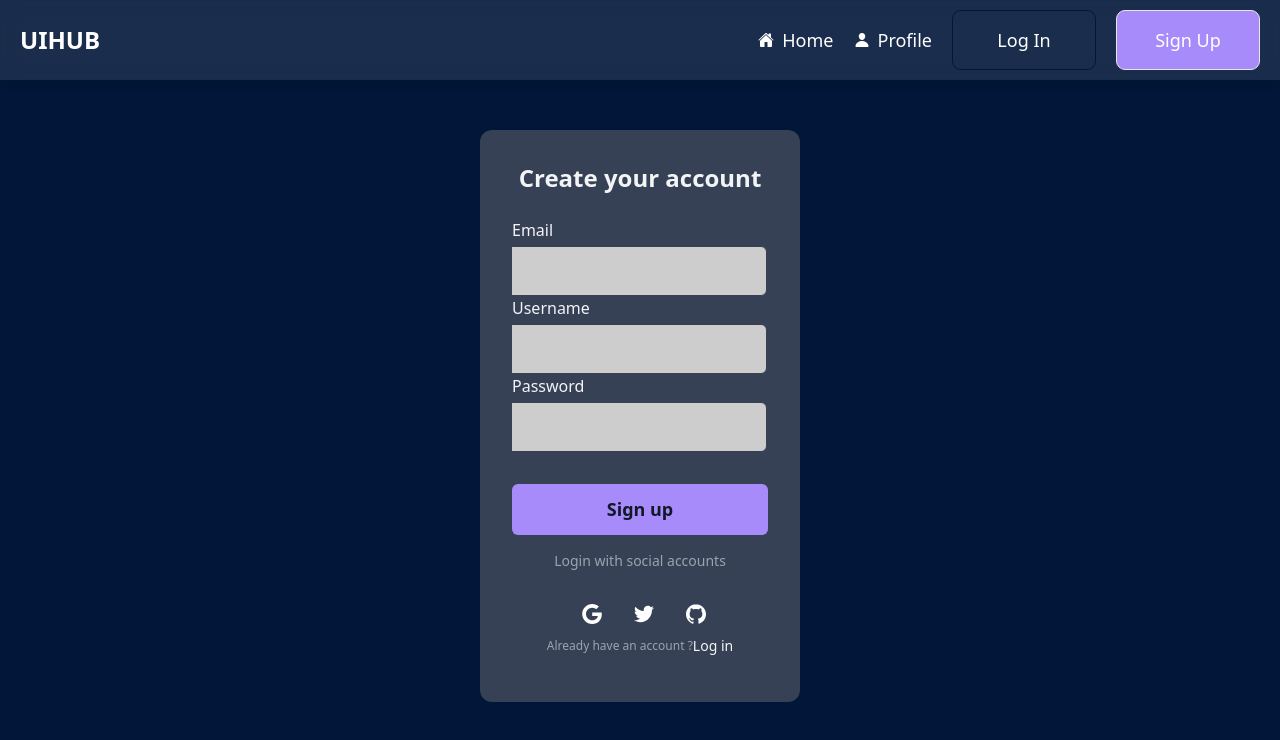
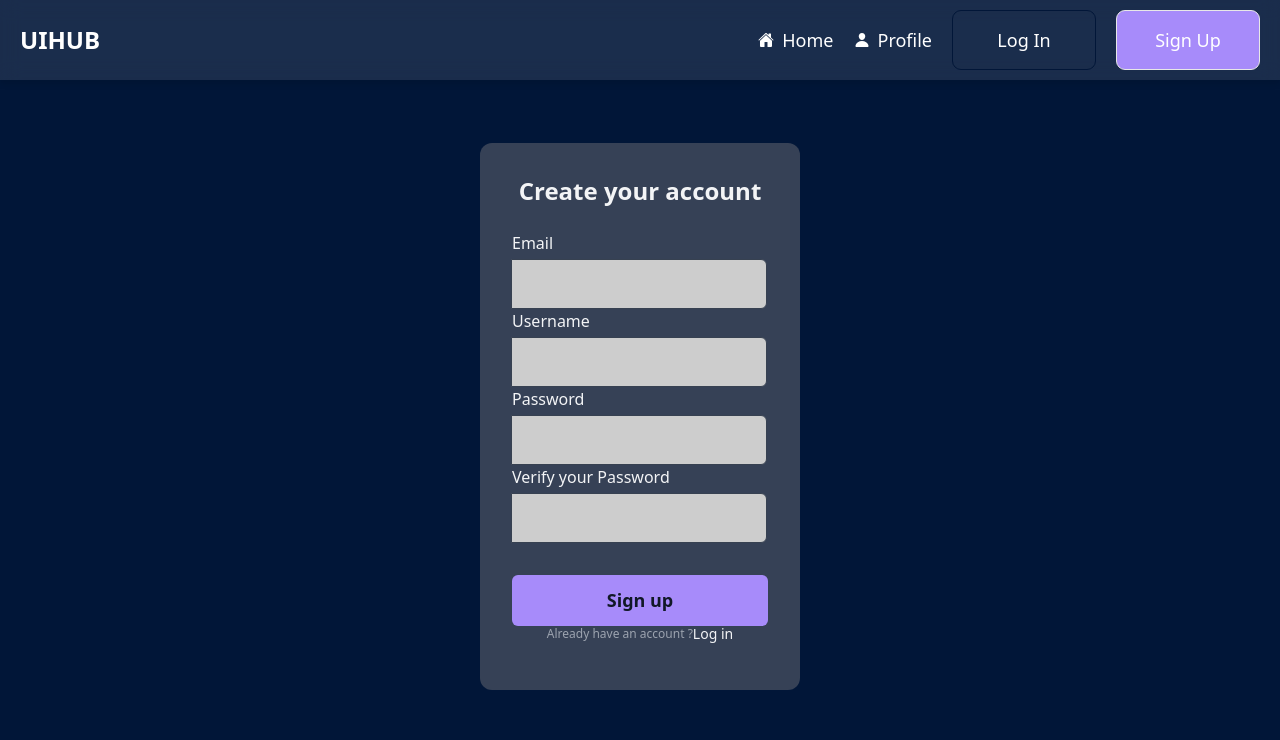
Before and after one commit to Maxou2003/UIhub, a React (Create React App) app in the folder client/: page /signup in a window 1280 px wide. Shown: the top 740 px of the page. Built offline with nearby package versions, Linux system fonts and the light colour scheme.

Commit message:
signup form debug

```diff
--- a/client/src/components/SignupForm/SignupForm.css
+++ b/client/src/components/SignupForm/SignupForm.css
@@ -43,6 +43,7 @@
 .signup .form-container .input-group input:focus {
     border-color: rgba(167, 139, 250);
 }
+
 
 .signup .form-container .login a {
     color: rgba(243, 244, 246, 1);
--- a/client/src/components/SignupForm/SignupForm.js
+++ b/client/src/components/SignupForm/SignupForm.js
@@ -1,13 +1,15 @@
 import React, { useState } from "react";
 import './SignupForm.css';
 import axios from 'axios';
+import { set } from "mongoose";
 
 function SignupForm() {
 
     const [formData, setFormData] = useState({
         email: '',
         username: '',
-        password: ''
+        password: '',
+        verify_password: '',
     });
 
     const [errors, setErrors] = useState({});
@@ -22,11 +24,10 @@ function SignupForm() {
 
     const validateForm = () => {
         const newErrors = {};
-        if (!formData.email) newErrors.email = 'email is required.';
-        if (!formData.password) newErrors.password = 'Password is required.';
-        if (!formData.username) newErrors.username = 'Username is required.';
+        if (!formData.email || !formData.password || !formData.username || !formData.verify_password) newErrors.requiredElementMissing = 'Please fill the form fully before submitting.';
+        if (formData.password !== formData.verify_password) newErrors.verify_password = 'Passwords do not match.';
         setErrors(newErrors);
-        return Object.keys(newErrors).length === 0; // Return true if no errors
+        return Object.keys(newErrors).length === 0;
     };
 
 
@@ -34,20 +35,31 @@ function SignupForm() {
         e.preventDefault();
         setErrors({});
         setLoading(true);
+        const sign = document.querySelector('.signup .form-container .sign');
+        sign.style.marginTop = '1rem';
 
-        if (!validateForm()) { return; }
-
-        try {
-            const response = await axios.post('http://localhost:5000/api/auth/signup', formData);
-            console.log(response.data);
-            setLoading(false);
-        } catch (error) {
-            setLoading(false);
-            setErrors(error.response.data);
+        if (!validateForm()) {
+            sign.style.marginTop = '0rem';
+            return;
         }
-    }
 
 
+        const response = await axios.post('http://localhost:5000/api/auth/signup', {
+            email: formData.email,
+            password: formData.password,
+            username: formData.username
+        })
+            .then((response) => {
+                console.log(response.data);
+                setLoading(false);
+            })
+            .catch((error) => {
+
+                setLoading(false);
+                setErrors(error.response.data)
+            }
+            );
+    }
 
     return (
         <div className="form-container">
@@ -56,49 +68,30 @@ function SignupForm() {
                 <div className="input-group">
                     <label for="email">Email</label>
                     <input type="email" name="email" id="email" placeholder="" value={formData.email} onChange={handleInputChange} />
-                    {errors.email && <p className="error">{errors.email}</p>}
                 </div>
 
                 <div className="input-group">
                     <label for="username">Username</label>
                     <input type="text" name="username" id="username" placeholder="" value={formData.username} onChange={handleInputChange} />
-                    {errors.username && <p className="error">{errors.username}</p>}
                 </div>
 
                 <div className="input-group">
                     <label for="password">Password</label>
                     <input type="password" name="password" id="password" placeholder="" value={formData.password} onChange={handleInputChange} />
-                    {errors.password && <p className="error">{errors.password}</p>}
+
                 </div>
-
-                <button className="sign">Sign up</button>
+                <div className="input-group">
+                    <label for="verify_password">Verify your Password</label>
+                    <input type="password" name="verify_password" id="verify_password" placeholder="" value={formData.verify_password} onChange={handleInputChange} />
+                    {errors.verify_password && <p className="error">{errors.verify_password}</p>}
+                    {errors.requiredElementMissing && <p className="error">{errors.requiredElementMissing}</p>}
+                </div>
+                <button className="sign" >Sign up</button>
             </form>
-            <div className="social-message">
-                <div className="line"></div>
-                <p className="message">Login with social accounts</p>
-                <div className="line"></div>
-            </div>
-            <div className="social-icons">
-                <button aria-label="Log in with Google" className="icon">
-                    <svg xmlns="http://www.w3.org/2000/svg" viewBox="0 0 32 32" className="w-5 h-5 fill-current">
-                        <path d="M16.318 13.714v5.484h9.078c-0.37 2.354-2.745 6.901-9.078 6.901-5.458 0-9.917-4.521-9.917-10.099s4.458-10.099 9.917-10.099c3.109 0 5.193 1.318 6.38 2.464l4.339-4.182c-2.786-2.599-6.396-4.182-10.719-4.182-8.844 0-16 7.151-16 16s7.156 16 16 16c9.234 0 15.365-6.49 15.365-15.635 0-1.052-0.115-1.854-0.255-2.651z"></path>
-                    </svg>
-                </button>
-                <button aria-label="Log in with Twitter" className="icon">
-                    <svg xmlns="http://www.w3.org/2000/svg" viewBox="0 0 32 32" className="w-5 h-5 fill-current">
-                        <path d="M31.937 6.093c-1.177 0.516-2.437 0.871-3.765 1.032 1.355-0.813 2.391-2.099 2.885-3.631-1.271 0.74-2.677 1.276-4.172 1.579-1.192-1.276-2.896-2.079-4.787-2.079-3.625 0-6.563 2.937-6.563 6.557 0 0.521 0.063 1.021 0.172 1.495-5.453-0.255-10.287-2.875-13.52-6.833-0.568 0.964-0.891 2.084-0.891 3.303 0 2.281 1.161 4.281 2.916 5.457-1.073-0.031-2.083-0.328-2.968-0.817v0.079c0 3.181 2.26 5.833 5.26 6.437-0.547 0.145-1.131 0.229-1.724 0.229-0.421 0-0.823-0.041-1.224-0.115 0.844 2.604 3.26 4.5 6.14 4.557-2.239 1.755-5.077 2.801-8.135 2.801-0.521 0-1.041-0.025-1.563-0.088 2.917 1.86 6.36 2.948 10.079 2.948 12.067 0 18.661-9.995 18.661-18.651 0-0.276 0-0.557-0.021-0.839 1.287-0.917 2.401-2.079 3.281-3.396z"></path>
-                    </svg>
-                </button>
-                <button aria-label="Log in with GitHub" className="icon">
-                    <svg xmlns="http://www.w3.org/2000/svg" viewBox="0 0 32 32" className="w-5 h-5 fill-current">
-                        <path d="M16 0.396c-8.839 0-16 7.167-16 16 0 7.073 4.584 13.068 10.937 15.183 0.803 0.151 1.093-0.344 1.093-0.772 0-0.38-0.009-1.385-0.015-2.719-4.453 0.964-5.391-2.151-5.391-2.151-0.729-1.844-1.781-2.339-1.781-2.339-1.448-0.989 0.115-0.968 0.115-0.968 1.604 0.109 2.448 1.645 2.448 1.645 1.427 2.448 3.744 1.74 4.661 1.328 0.14-1.031 0.557-1.74 1.011-2.135-3.552-0.401-7.287-1.776-7.287-7.907 0-1.751 0.62-3.177 1.645-4.297-0.177-0.401-0.719-2.031 0.141-4.235 0 0 1.339-0.427 4.4 1.641 1.281-0.355 2.641-0.532 4-0.541 1.36 0.009 2.719 0.187 4 0.541 3.043-2.068 4.381-1.641 4.381-1.641 0.859 2.204 0.317 3.833 0.161 4.235 1.015 1.12 1.635 2.547 1.635 4.297 0 6.145-3.74 7.5-7.296 7.891 0.556 0.479 1.077 1.464 1.077 2.959 0 2.14-0.020 3.864-0.020 4.385 0 0.416 0.28 0.916 1.104 0.755 6.4-2.093 10.979-8.093 10.979-15.156 0-8.833-7.161-16-16-16z"></path>
-                    </svg>
-                </button>
-            </div>
-            <p className="login">Already have an account ?
+            <p className="login"  >Already have an account ?
                 <a rel="noopener noreferrer" href="/login" className=""> Log in</a>
             </p>
-        </div>
+        </div >
     );
 }
 export default SignupForm;
```
Also changed, not shown: 1 other file (tests, documents, lock files or other folders).
